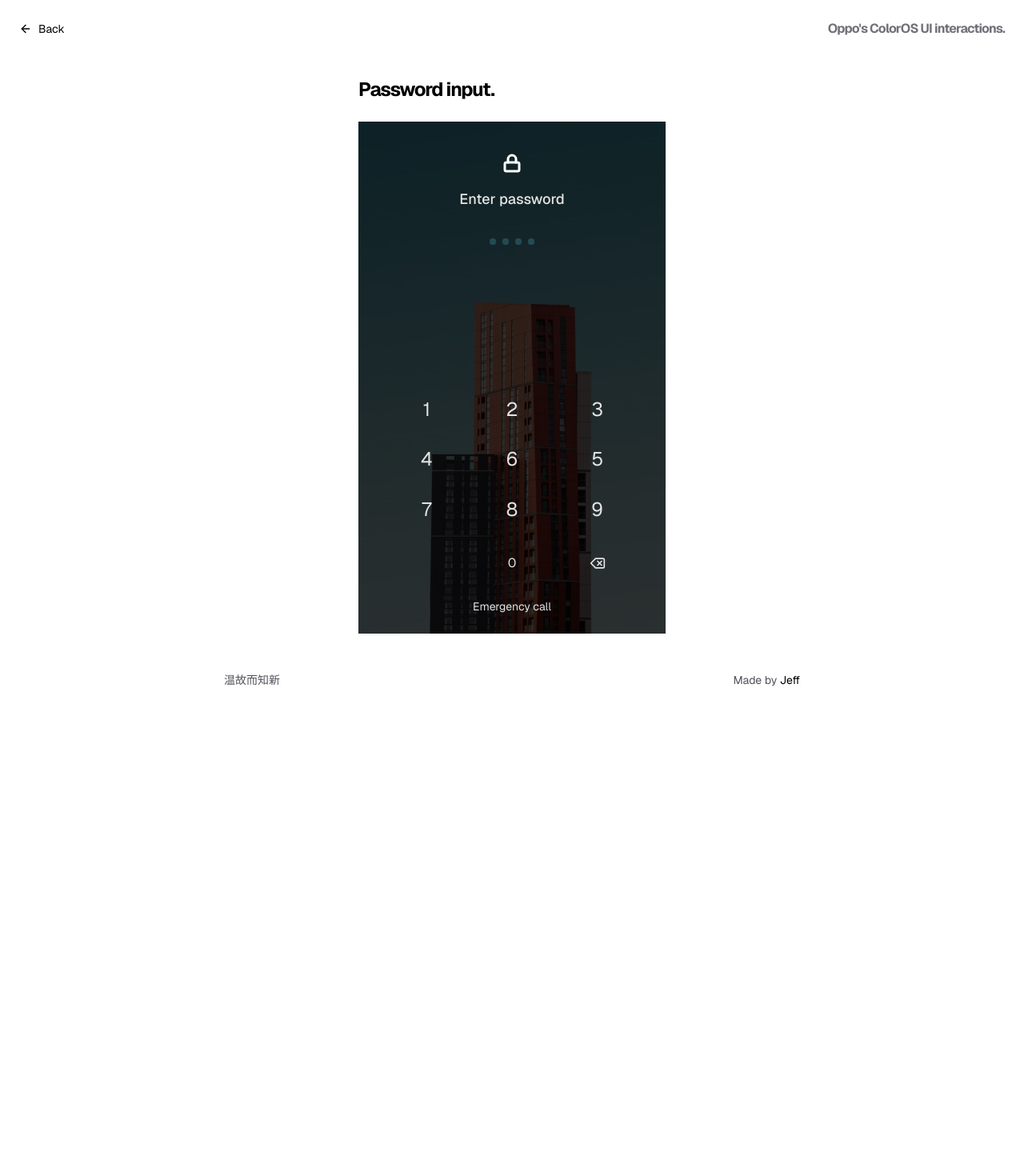
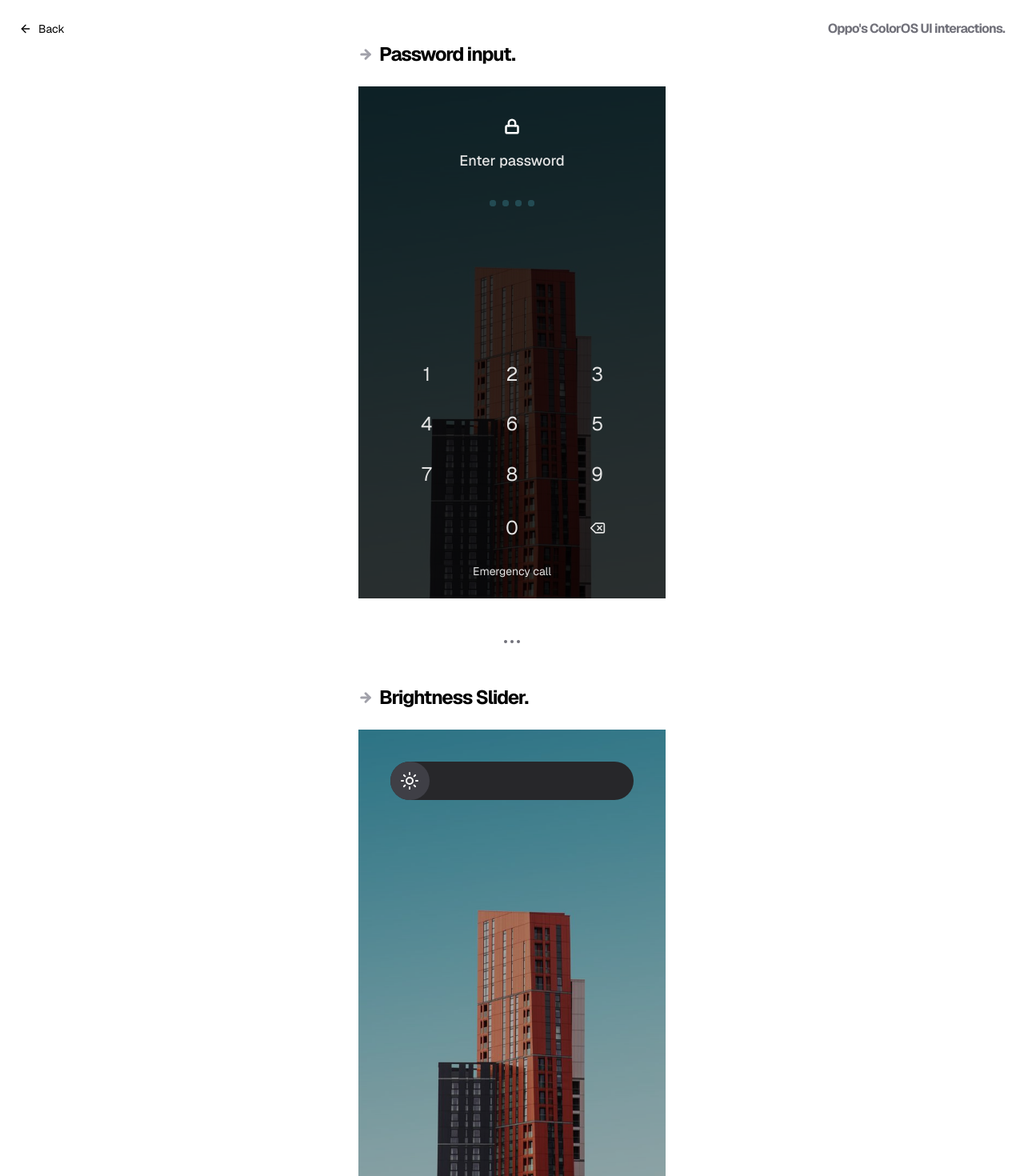
Before and after one commit to Jeff-Maina/lab, a Next.js app: page /projects/coloros_ui_interactions in a window 1280 px wide. Shown: the top 1470 px of the page at 80% size. Before the commit the page ends 884 px from the top, so only its background shows below. Built offline with nearby package versions, Linux system fonts and the light colour scheme.

Commit message:
Start project

```diff
--- /dev/null
+++ b/src/app/projects/coloros_ui_interactions/components/BrightnessIndicator.tsx
@@ -0,0 +1,43 @@
+import { motion } from "framer-motion";
+import { ArrowRight, Sun } from "lucide-react";
+import { FC } from "react";
+
+const BrightnessIndicator: FC = () => {
+  return (
+    <div className="w-full max-w-sm h-screen flex flex-col justify-center">
+      <div className="flex items-center gap-2">
+        <ArrowRight strokeWidth={4} className="stroke-zinc-400" size={18} />
+        <p className="text-2xl font-bold tracking-tighter">
+          Brightness Slider.
+        </p>
+      </div>
+      <br />
+      <div className="w-full max-w-sm  h-[40rem] isolate relative">
+        <img
+          src="/images/building.jpg"
+          alt=""
+          className="absolute inset-0 w-full h-full"
+        />
+        <div className="relative z-10 w-full h-full bg-black/30 p-10">
+          <div className="w-full rounded-full h-12 bg-zinc-800 relative overflow-hidden">
+            <div className="h-full rounded-full relative z-10 grid place-items-center aspect-square pointer-events-none select-none">
+              <Sun stroke="#fff" size={24} />
+            </div>
+            <motion.div
+              drag="x"
+              dragMomentum={false}
+              dragConstraints={{
+                right: 255,
+                left: 0,
+              }}
+              dragElastic={0}
+              className="absolute w-full h-full bg-zinc-700 top-0 rounded-full right-[84%] cursor-grab active:cursor-grabbing"
+            ></motion.div>
+          </div>
+        </div>
+      </div>
+    </div>
+  );
+};
+
+export default BrightnessIndicator;
--- a/src/app/projects/coloros_ui_interactions/components/ErrorInput.tsx
+++ b/src/app/projects/coloros_ui_interactions/components/ErrorInput.tsx
@@ -1,7 +1,7 @@
 "use client";
 
 import { motion, useAnimate } from "framer-motion";
-import { Delete, Lock } from "lucide-react";
+import { ArrowRight, Delete, Lock } from "lucide-react";
 import { FC, useState } from "react";
 
 const numbers = [1, 2, 3, 4, 6, 5, 7, 8, 9];
@@ -61,7 +61,7 @@ const PinInput: FC<InputProps> = ({ isPasswordCorrect, activeIndex }) => {
                 opacity: 1,
               }}
               animate={{
-                y: isPasswordCorrect ? 0 : 50,
+                y: isPasswordCorrect ? 0 : 60,
                 opacity: isPasswordCorrect ? 1 : 0,
               }}
               transition={{
@@ -150,8 +150,11 @@ const ErrorInput = () => {
   };
 
   return (
-    <div className="w-full max-w-sm">
-      <p className="text-2xl font-bold tracking-tighter">Password input.</p>
+    <div className="w-full max-w-sm h-screen flex flex-col justify-center">
+      <div className="flex items-center gap-2">
+        <ArrowRight strokeWidth={4} className="stroke-zinc-400" size={18} />
+        <p className="text-2xl font-bold tracking-tighter">Password input.</p>
+      </div>
       <br />
       <div className="w-full max-w-sm  h-[40rem] isolate relative">
         <img
@@ -162,7 +165,7 @@ const ErrorInput = () => {
         />
         <div className="w-full h-full bg-black/80 flex flex-col items-center p-10 justify-between pb-6">
           <div className="flex flex-col gap-6 items-center">
-            <Lock stroke="#fff" fill="transparent" strokeWidth={3} />
+            <Lock stroke="#fff" fill="transparent" strokeWidth={3} size={20} />
             <p className="text-[#e4e4e4] font-medium text-lg w-full text-center leading-none">
               {promptText}
             </p>
@@ -189,7 +192,7 @@ const ErrorInput = () => {
               </div>
               <div className="grid grid-cols-3 mt-6 gap-4">
                 <div></div>
-                <div className="w-full flex justify-center">
+                <div className="w-full flex justify-center text-2xl">
                   <CharButton onClick={clickButton}>
                     <span>0</span>
                   </CharButton>
--- a/src/app/projects/coloros_ui_interactions/page.tsx
+++ b/src/app/projects/coloros_ui_interactions/page.tsx
@@ -1,11 +1,29 @@
+"use client";
+
 import { ArrowLeft } from "lucide-react";
 import Link from "next/link";
 import ErrorInput from "./components/ErrorInput";
+import BrightnessIndicator from "./components/BrightnessIndicator";
+import { ReactLenis } from "@studio-freight/react-lenis";
+import { FC } from "react";
+
+const arr = [1, 2, 3];
+
+const Divide: FC = () => {
+  return (
+    <div className="flex items-center gap-1">
+      {arr.map((_, index) => (
+        <div className="size-1 rounded-full bg-zinc-500"></div>
+      ))}
+    </div>
+  );
+};
 
 const page = () => {
   return (
+    <ReactLenis root>
       <main className="w-full min-h-screen">
-      <nav className="w-full flex items-center justify-between p-6">
+        <nav className="w-full flex items-center justify-between p-6 fixed top-0">
           <Link href="/" className="flex items-center gap-2 text-sm">
             <ArrowLeft size={16} />
             Back
@@ -14,10 +32,14 @@ const page = () => {
             Oppo's ColorOS UI interactions.
           </p>
         </nav>
-      <section className="p-6 flex flex-col gap-20 max-w-lg items-center m-auto">
+        <section className="px-6 flex flex-col max-w-lg items-center m-auto">
           <ErrorInput />
+          <Divide />
+          <BrightnessIndicator />
+          <Divide />
         </section>
       </main>
+    </ReactLenis>
   );
 };
 
```
Lines whose indentation alone changed are shown as unchanged.
